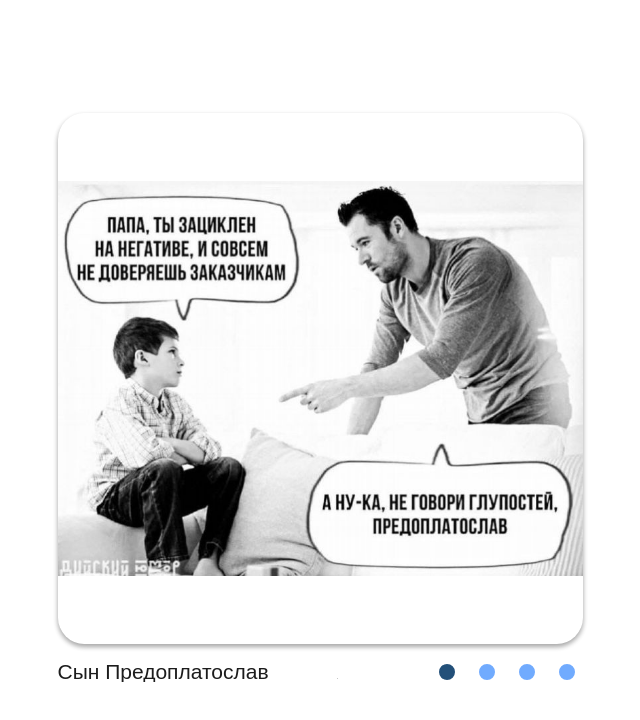
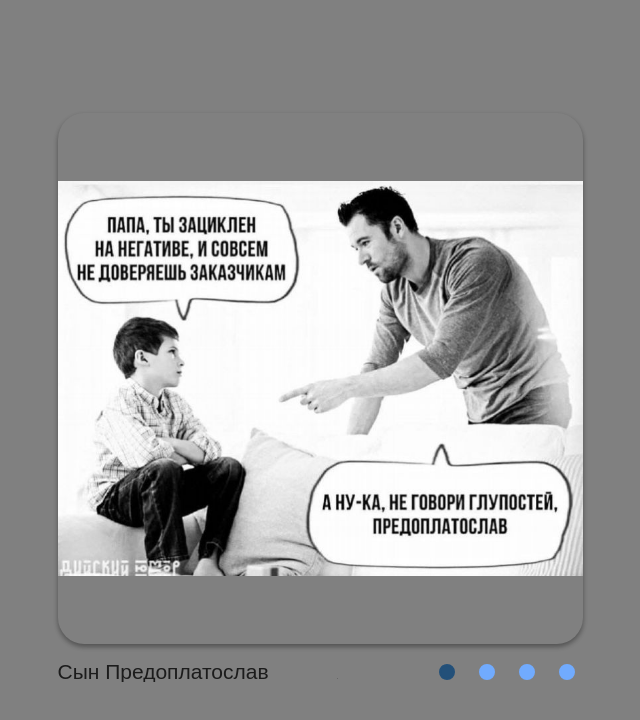
Before and after one commit to BlackDreamZ/cssMemSlider, a plain HTML site: page cssMemSlider/index.html in a window 1280 px wide. Shown: the whole page, without its empty margins (320-960 px from the left). Drawn offline with Linux system fonts and the light colour scheme.

Commit message:
fix: media require (Tue, May 17, 2022 01:27:21 AM)

```diff
--- a/cssMemSlider/style.css
+++ b/cssMemSlider/style.css
@@ -90,6 +90,10 @@ h6 {
 html {
     font-family: 'Arial', sans-serif;
     color: aliceblue;
+}
+
+body {
+    background-color: gray;
 }
 
 .container {
@@ -249,7 +253,7 @@ label:active .circle,
     transform: translateX(-75%);
 }
 
-@media (max-width: 28.1rem) {
+@media (max-width: 767px) {
     .wrapper {
         flex-direction: column;
         row-gap: 1.8rem;
```
